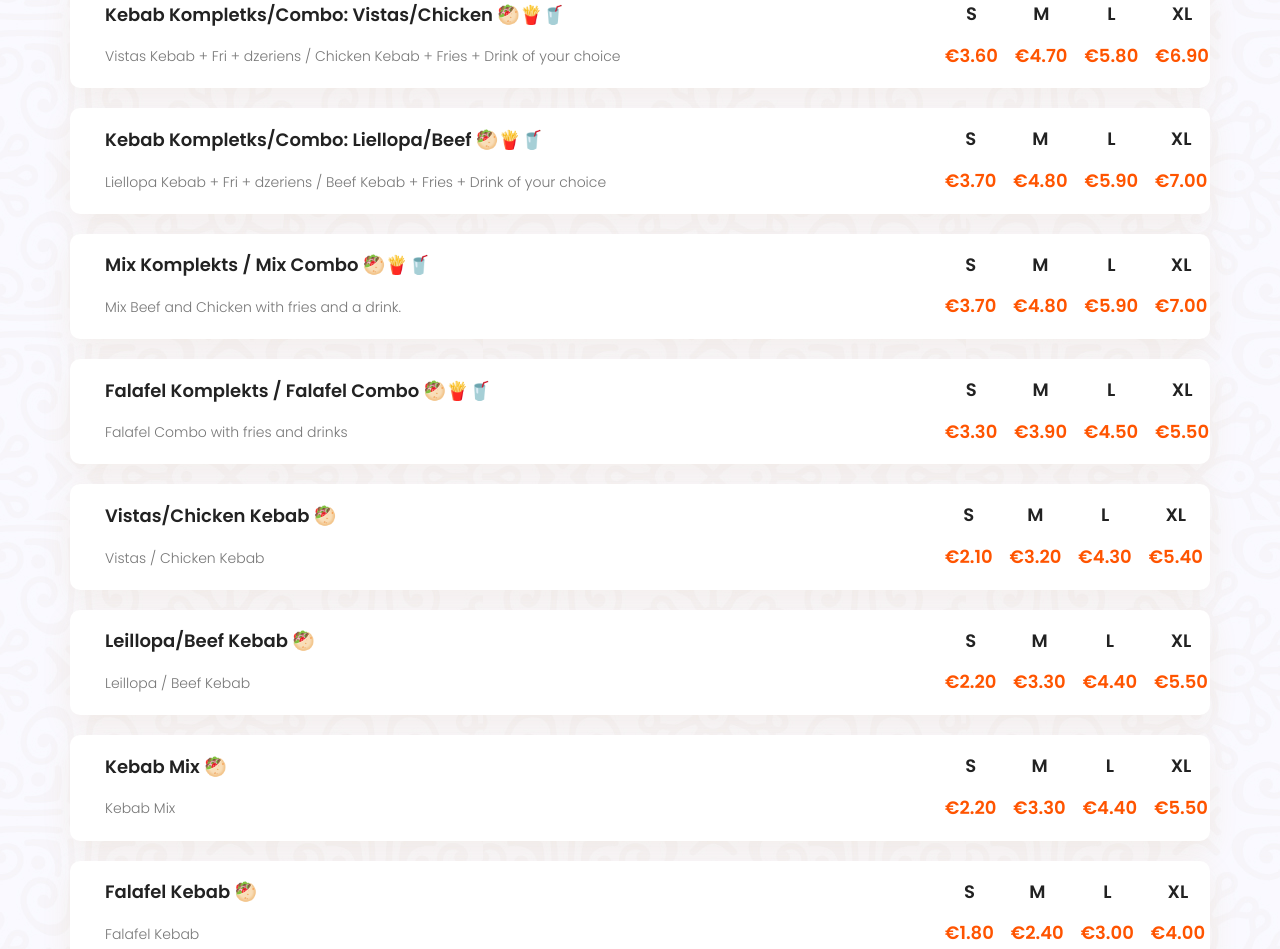
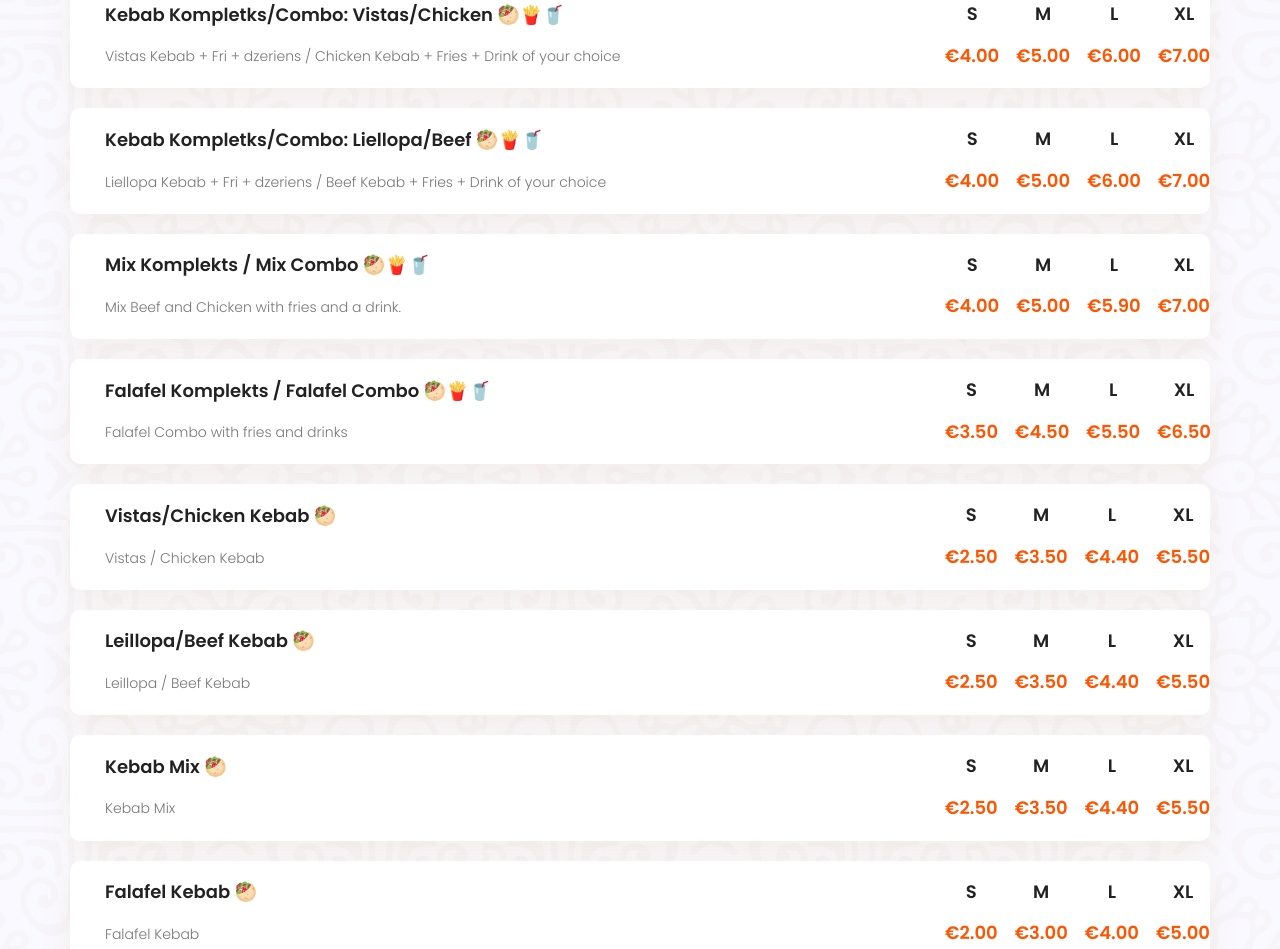
Before and after one commit to manojpannala/absolute_kebabs, a plain HTML site: page menu.html in a window 1280 px wide. Shown: the part 604-1553 px from the top of the page. Drawn offline with nearby package versions, Linux system fonts and the light colour scheme; some packages are replaced by stand-ins of ours.

Commit message:
Kebabs and Burgers section modified with new menu

```diff
--- a/menu.html
+++ b/menu.html
@@ -146,19 +146,19 @@
                     <div class="col-lg-3 flex-row d-flex price-size">
                         <div class="s-price col">
                             <h4>S</h4>
-                            <span>€3.60</span>
+                            <span>€4.00</span>
                         </div>
                         <div class="s-price col">
                             <h4>M</h4>
-                            <span>€4.70</span>
+                            <span>€5.00</span>
                         </div>
                         <div class="s-price col">
                             <h4>L</h4>
-                            <span>€5.80</span>
+                            <span>€6.00</span>
                         </div>
                         <div class="s-price col">
                             <h4>XL</h4>
-                            <span>€6.90</span>
+                            <span>€7.00</span>
                         </div>
                     </div>
                 </div>
@@ -172,15 +172,15 @@
                     <div class="col-lg-3 flex-row d-flex price-size">
                         <div class="s-price col">
                             <h4>S</h4>
-                            <span>€3.70</span>
+                            <span>€4.00</span>
                         </div>
                         <div class="s-price col">
                             <h4>M</h4>
-                            <span>€4.80</span>
+                            <span>€5.00</span>
                         </div>
                         <div class="s-price col">
                             <h4>L</h4>
-                            <span>€5.90</span>
+                            <span>€6.00</span>
                         </div>
                         <div class="s-price col">
                             <h4>XL</h4>
@@ -198,11 +198,11 @@
                     <div class="col-lg-3 flex-row d-flex price-size">
                         <div class="s-price col">
                             <h4>S</h4>
-                            <span>€3.70</span>
+                            <span>€4.00</span>
                         </div>
                         <div class="s-price col">
                             <h4>M</h4>
-                            <span>€4.80</span>
+                            <span>€5.00</span>
                         </div>
                         <div class="s-price col">
                             <h4>L</h4>
@@ -224,19 +224,19 @@
                     <div class="col-lg-3 flex-row d-flex price-size">
                         <div class="s-price col">
                             <h4>S</h4>
-                            <span>€3.30</span>
+                            <span>€3.50</span>
                         </div>
                         <div class="s-price col">
                             <h4>M</h4>
-                            <span>€3.90</span>
+                            <span>€4.50</span>
                         </div>
                         <div class="s-price col">
                             <h4>L</h4>
-                            <span>€4.50</span>
+                            <span>€5.50</span>
                         </div>
                         <div class="s-price col">
                             <h4>XL</h4>
-                            <span>€5.50</span>
+                            <span>€6.50</span>
                         </div>
                     </div>
                 </div>
@@ -250,19 +250,19 @@
                     <div class="col-lg-3 flex-row d-flex price-size">
                         <div class="s-price col">
                             <h4>S</h4>
-                            <span>€2.10</span>
+                            <span>€2.50</span>
                         </div>
                         <div class="s-price col">
                             <h4>M</h4>
-                            <span>€3.20</span>
+                            <span>€3.50</span>
                         </div>
                         <div class="s-price col">
                             <h4>L</h4>
-                            <span>€4.30</span>
+                            <span>€4.40</span>
                         </div>
                         <div class="s-price col">
                             <h4>XL</h4>
-                            <span>€5.40</span>
+                            <span>€5.50</span>
                         </div>
                     </div>
                 </div>
@@ -276,11 +276,11 @@
                     <div class="col-lg-3 flex-row d-flex price-size">
                         <div class="s-price col">
                             <h4>S</h4>
-                            <span>€2.20</span>
+                            <span>€2.50</span>
                         </div>
                         <div class="s-price col">
                             <h4>M</h4>
-                            <span>€3.30</span>
+                            <span>€3.50</span>
                         </div>
                         <div class="s-price col">
                             <h4>L</h4>
@@ -302,11 +302,11 @@
                     <div class="col-lg-3 flex-row d-flex price-size">
                         <div class="s-price col">
                             <h4>S</h4>
-                            <span>€2.20</span>
+                            <span>€2.50</span>
                         </div>
                         <div class="s-price col">
                             <h4>M</h4>
-                            <span>€3.30</span>
+                            <span>€3.50</span>
                         </div>
                         <div class="s-price col">
                             <h4>L</h4>
@@ -328,19 +328,19 @@
                     <div class="col-lg-3 flex-row d-flex price-size">
                         <div class="s-price col">
                             <h4>S</h4>
-                            <span>€1.80</span>
+                            <span>€2.00</span>
                         </div>
                         <div class="s-price col">
                             <h4>M</h4>
-                            <span>€2.40</span>
+                            <span>€3.00</span>
                         </div>
                         <div class="s-price col">
                             <h4>L</h4>
-                            <span>€3.00</span>
+                            <span>€4.00</span>
                         </div>
                         <div class="s-price col">
                             <h4>XL</h4>
-                            <span>€4.00</span>
+                            <span>€5.00</span>
                         </div>
                     </div>
                 </div>
@@ -362,7 +362,9 @@
 
             <!-- Burger Section -->
             <div aria-labelledby="pills-burger-tab" class="tab-pane fade" id="pills-burger" role="tabpanel">
-                <div class="single-menu-list row justify-content-between align-items-center">
+              <!-- Menu Changes
+
+              <div class="single-menu-list row justify-content-between align-items-center">
                     <div class="col-lg-9">
                         <a href="#"><h4>Komplekts/Combo: Vistas Siera burgera + fri + dzeriens 🍔🍟🥤</h4></a>
                         <p>
@@ -391,7 +393,7 @@
                         </div>
 
                     </div>
-                </div>
+                </div> -->
                 <div class="single-menu-list row justify-content-between align-items-center">
                     <div class="col-lg-9">
                         <a href="#"><h4>Vistas Siera burgera 🍔</h4></a>
```
Also changed, not shown: about.html (+0 -1 lines).
